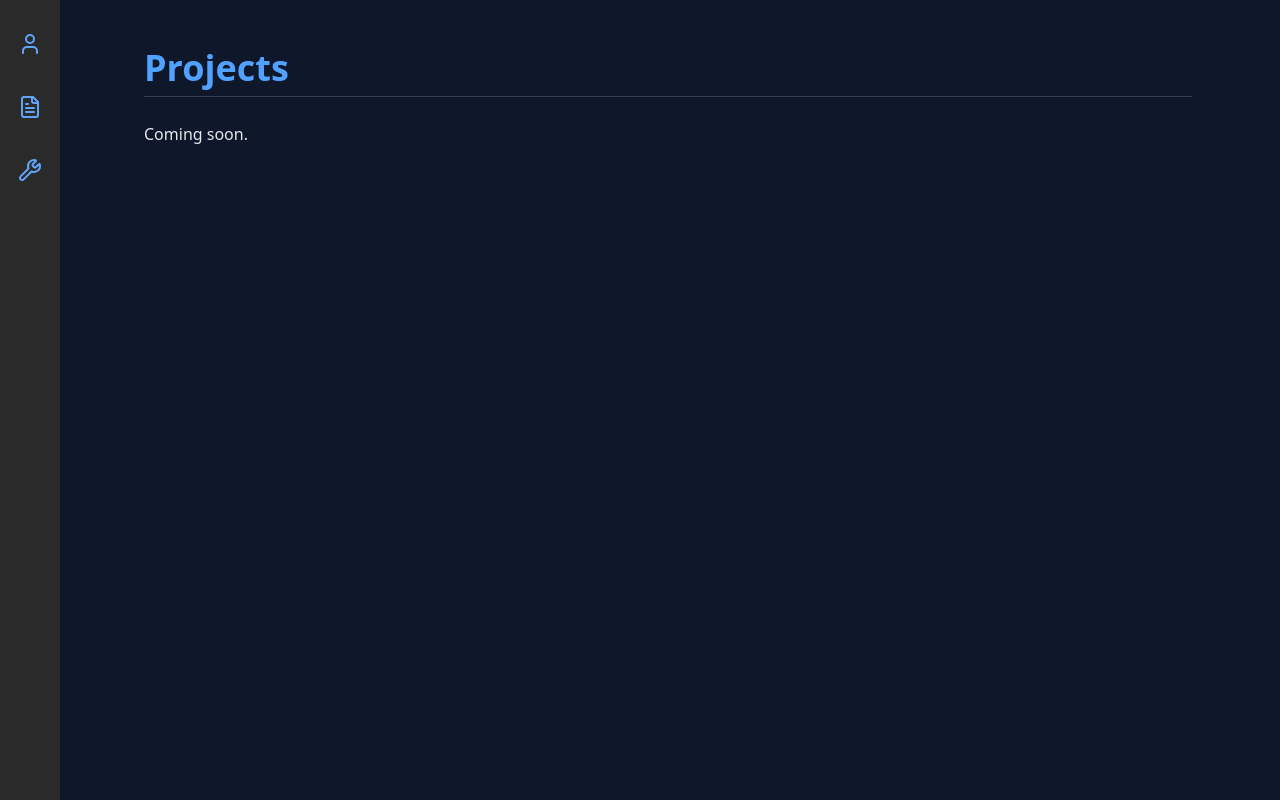
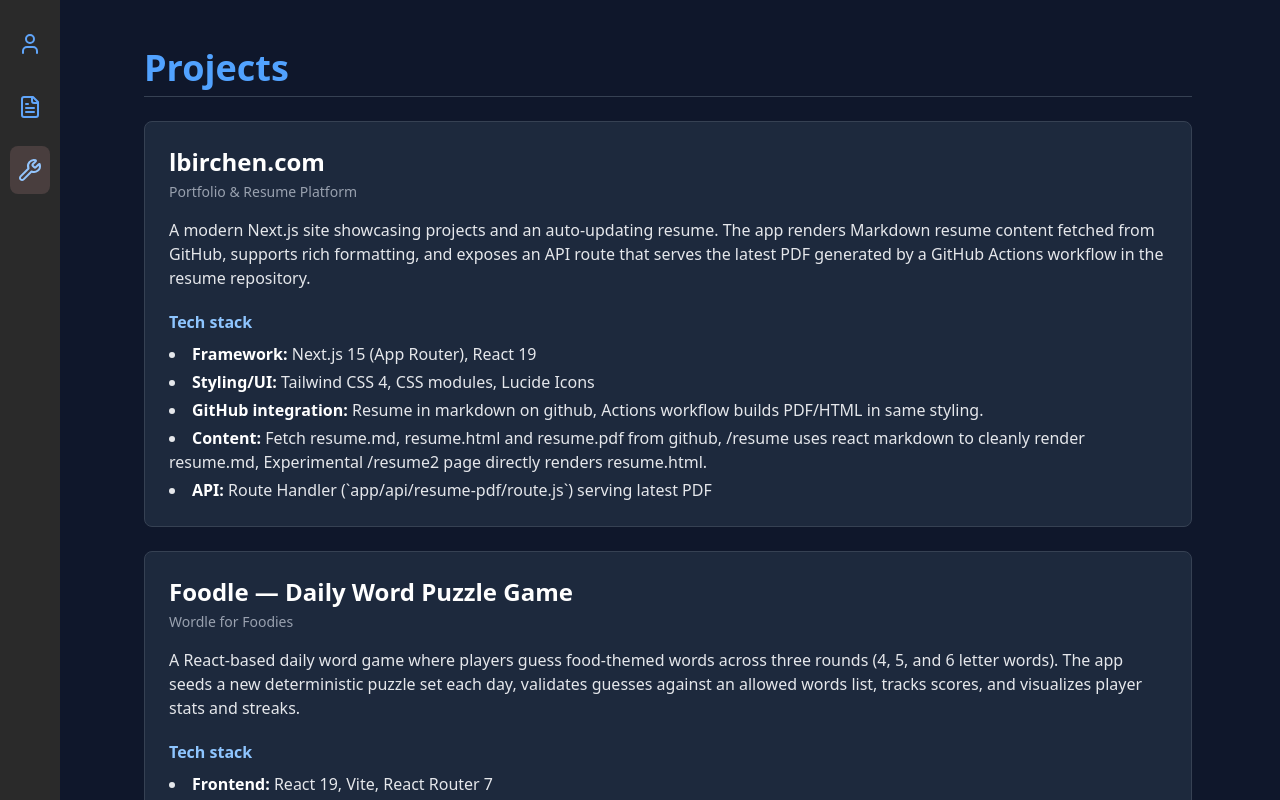
Before and after one commit to lbirchenough/luke-website, a Next.js app: page /projects in a window 1280 px wide. Built offline with nearby package versions, Linux system fonts and the light colour scheme.

Commit message:
Adding projects and adding nav link current page indicator

```diff
--- a/app/projects/page.js
+++ b/app/projects/page.js
@@ -1,3 +1,5 @@
+import Link from "next/link";
+
 export default function Projects() {
   return (
     <div className="fixed inset-0 bg-slate-900 text-white overflow-y-auto">
@@ -6,7 +8,57 @@ export default function Projects() {
           <h1 className="text-4xl font-bold text-blue-400">Projects</h1>
         </div>
 
-        <p className="mt-6 text-gray-200 leading-relaxed">Coming soon.</p>
+        <div className="mt-6 grid gap-6 sm:grid-cols-1">
+          {/* This Website project card */}
+          <Link
+            href="/"
+            className="block rounded-lg border border-gray-700 bg-slate-800 hover:border-blue-400 transition-colors"
+          >
+            <div className="p-6">
+              <h2 className="text-2xl font-semibold text-white">lbirchen.com </h2>
+              <p className="mt-1 text-sm text-gray-400">Portfolio & Resume Platform</p>
+              <p className="mt-4 text-gray-200">
+                A modern Next.js site showcasing projects and an auto-updating resume. The app renders Markdown resume content fetched from GitHub, supports rich formatting, and exposes an API route that serves the latest PDF generated by a GitHub Actions workflow in the resume repository.
+              </p>
+              <div className="mt-5">
+                <h3 className="font-semibold text-blue-300">Tech stack</h3>
+                <ul className="mt-2 list-disc list-inside text-gray-200 space-y-1">
+                  <li><span className="font-semibold text-white">Framework:</span> Next.js 15 (App Router), React 19</li>
+                  <li><span className="font-semibold text-white">Styling/UI:</span> Tailwind CSS 4, CSS modules, Lucide Icons</li>
+                  <li><span className="font-semibold text-white">GitHub integration:</span> Resume in markdown on github, Actions workflow builds PDF/HTML in same styling.</li>
+                  <li><span className="font-semibold text-white">Content:</span> Fetch resume.md, resume.html and resume.pdf from github, /resume uses react markdown to cleanly render resume.md, Experimental /resume2 page directly renders resume.html. </li>
+                  <li><span className="font-semibold text-white">API:</span> Route Handler (`app/api/resume-pdf/route.js`) serving latest PDF</li>
+
+                </ul>
+              </div>
+            </div>
+          </Link>
+
+          <a
+            href="https://foodle-app-seven.vercel.app/"
+            target="_blank"
+            rel="noopener noreferrer"
+            className="block rounded-lg border border-gray-700 bg-slate-800 hover:border-blue-400 transition-colors"
+          >
+            <div className="p-6">
+              <h2 className="text-2xl font-semibold text-white">Foodle — Daily Word Puzzle Game</h2>
+              <p className="mt-1 text-sm text-gray-400">Wordle for Foodies</p>
+              <p className="mt-4 text-gray-200">
+                A React-based daily word game where players guess food-themed words across three rounds (4, 5, and 6 letter words). The app seeds a new deterministic puzzle set each day, validates guesses against an allowed words list, tracks scores, and visualizes player stats and streaks.
+              </p>
+              <div className="mt-5">
+                <h3 className="font-semibold text-blue-300">Tech stack</h3>
+                <ul className="mt-2 list-disc list-inside text-gray-200 space-y-1">
+                  <li><span className="font-semibold text-white">Frontend:</span> React 19, Vite, React Router 7</li>
+                  <li><span className="font-semibold text-white">Backend:</span> Supabase (Auth + Postgres) </li>
+                  <li><span className="font-semibold text-white">State Management:</span> React Context API</li>
+                  <li><span className="font-semibold text-white">Data fetching:</span> TanStack React Query </li>
+                  <li><span className="font-semibold text-white">UI:</span> Tailwind CSS 4, Shadcn UI, Lucide Icons</li>
+                </ul>
+              </div>
+            </div>
+          </a>
+        </div>
       </div>
     </div>
   );
--- a/components/NavBar/NavBar.js
+++ b/components/NavBar/NavBar.js
@@ -1,10 +1,13 @@
+"use client";
 
 import Link from "next/link";
+import { usePathname } from "next/navigation";
 import classes from "./NavBar.module.css";
 import { ChevronsRight, FileText, User, House, Wrench } from "lucide-react";
 
 
 export default function NavBar() {
+  const pathname = usePathname();
   return (
     <div className={classes.navbar} data-pdf-hide>
         <ul>
@@ -22,19 +25,19 @@ export default function NavBar() {
                 </Link>
             </li> */}
             <li>
-                <Link href="/about" className={`${classes.navLink} font-semibold text-blue-400`}>
+                <Link href="/about" className={`${classes.navLink} ${pathname === "/about" ? classes.active : ""}`}>
                     <span><User /></span>
                     <span className={classes.text}>ABOUT</span>
                 </Link>
             </li>
             <li>
-                <Link href="/resume" className={classes.navLink}>
+                <Link href="/resume" className={`${classes.navLink} ${pathname === "/resume" ? classes.active : ""}`}>
                     <span><FileText /></span>
                     <span className={classes.text}>RESUME</span>
                 </Link>
             </li>
             <li>
-                <Link href="/projects" className={classes.navLink}>
+                <Link href="/projects" className={`${classes.navLink} ${pathname === "/projects" ? classes.active : ""}`}>
                     <span><Wrench /></span>
                     <span className={classes.text}>PROJECTS</span>
                 </Link>
--- a/components/NavBar/NavBar.module.css
+++ b/components/NavBar/NavBar.module.css
@@ -112,6 +112,12 @@
     color: #93c5fd; /* text-blue-300 equivalent */
 }
 
+/* Active link matches hover visuals for persistent cue */
+.active {
+    background-color: #493e3e;
+    color: #93c5fd;
+}
+
 
 .text {
     margin-left: 20px;
```
